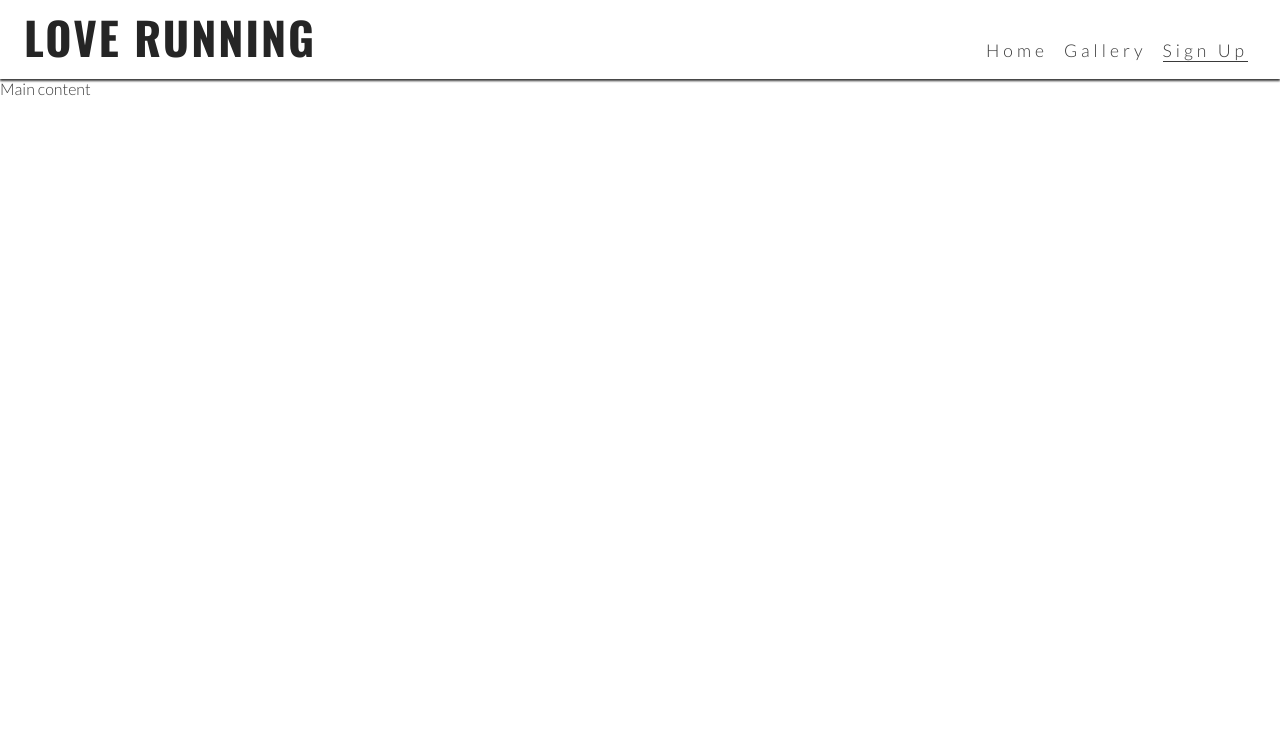
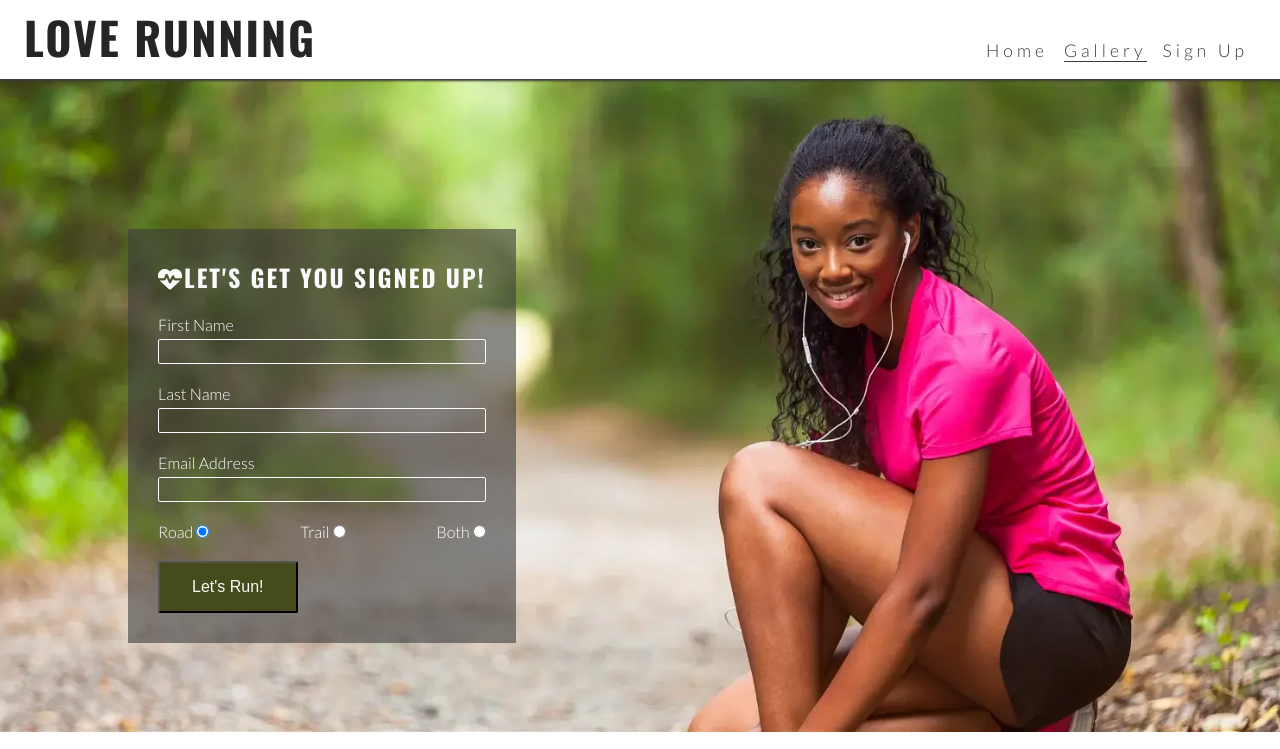
Before and after one commit to TJCAJ/Love-Running, a plain HTML site: page signup.html in a window 1280 px wide. Shown: the top 749 px of the page. Drawn offline with nearby package versions, Linux system fonts and the light colour scheme.

Commit message:
Styling the form

```diff
--- a/assets/css/style.css
+++ b/assets/css/style.css
@@ -18,9 +18,7 @@ body {
     font-family: 'Lato', sans-serif;
 }
 
-h1,
-h2,
-h3 {
+h1, h2, h3 {
     font-family: 'Oswald', sans-serif;
     text-transform: uppercase;
     letter-spacing: 2px;
@@ -55,7 +53,7 @@ header a {
     list-style-type: none;
 }
 
-#menu>li {
+#menu > li {
     margin-bottom: 1em;
 }
 
@@ -90,9 +88,13 @@ nav {
 
 /* Main content */
 main {
-    /* Make main element take up any surplus space to push footer down */
+    /* Enlarge main element to push footer down */
     flex: 1 0 auto;
+    /* Add margin at the top to prevent content from being covered by the header */
     margin-top: 47px;
+    /*Enable flex properties for child elements */
+    display: flex;
+    flex-direction: column;
 }
 
 /* Hero section */
@@ -115,8 +117,7 @@ main {
     padding-left: 10px;
 }
 
-#cover-text>h2,
-#cover-text>h3 {
+#cover-text > h2, #cover-text > h3 {
     color: #ffffff;
 }
 
@@ -132,8 +133,8 @@ main {
     font-size: 280%;
 }
 
-#benefits-physical>div,
-#benefits-mental>div {
+#benefits-physical > div,
+#benefits-mental > div {
     line-height: 20px;
     margin-bottom: 20px;
 }
@@ -177,7 +178,7 @@ main {
     background-color: rgba(0, 0, 0, .6);
     padding: 15px;
     text-align: center;
-    /* This will not wrap on screens of less tha 400px wide.
+    /* This will not wrap on screens of less than 400px wide.
     Each div will expand to fill the available space on its row. */
     flex-basis: 200px;
     flex-grow: 1;
@@ -198,6 +199,58 @@ main {
 
 #photos {
     line-height: 0;
+}
+
+/* Form */
+#signup {
+    background-image: url("../images/signup-image.webp");
+    background-size: cover;
+    background-position: 75%;
+    padding: 20px 10% 0 10%;
+    flex-grow: 1;
+}
+
+
+#signup-form {
+    color: #ffffff;
+    background-color: rgba(60, 60, 60, 0.6);
+    padding: 30px;
+}
+
+
+#signup-form>h2 {
+    color: #fafafa;
+    margin-bottom: 20px;
+}
+
+
+.text-input {
+    background: transparent;
+    color: #fafafa;
+    width: 100%;
+    height: 25px;
+    margin: 5px 0 20px 0;
+    border: 1px solid #fafafa;
+    border-radius: 2px;
+    padding: 0 5px;
+}
+
+
+.radio-buttons {
+    width: 100%;
+    display: flex;
+    justify-content: space-between;
+    flex-direction: row;
+}
+
+
+.join-button {
+    margin-top: 20px;
+    border-radius: 2px;
+    padding: 15px 32px;
+    font-size: 100%;
+    background-color: #454b1b;
+    color: #fafafa;
 }
 
 /* Footer */
@@ -221,10 +274,10 @@ main {
         column-count: 2;
         column-gap: 0;
     }
+}
 
 /* Media query: tablets and larger (768px and up) */
 @media screen and (min-width: 768px) {
-
     /* Header */
     nav {
         display: block;
@@ -233,11 +286,12 @@ main {
         width: fit-content;
         padding-right: 1rem;
     }
+
     #menu {
         display: flex;
     }
 
-    #menu>li {
+    #menu > li {
         padding-left: 1rem;
     }
 
@@ -245,17 +299,17 @@ main {
         display: none;
     }
 
-#logo {
+    #logo {
     font-size: 280%;
     line-height: 75px;
     margin: 0 0.5rem;
-}
+    }
 
 /* Main content */
-main {
+    main {
     /* Push main content down to accommodate larger header */
     margin-top: 79px;
-}
+    }
 
 /* Hero */
 #cover-text {
@@ -286,11 +340,32 @@ main {
     column-count: 3;
 }
 
-}
+    /* Form */
+    #signup {
+        background-position: center;
+        position: relative;
+    }
+
+    #signup-form {
+        max-width: 400px;
+        position: absolute;
+        left: 10%;
+        top: 150px;
+    }
+
+    .text-input:hover {
+        border-color: #f16c6b;
+    }
+
+    .join-button:hover {
+        background-color: #fafafa;
+        color: #454b1b;
+    }
+
 /* Large devices (laptops and desktops, 992px and up) */
 @media screen and (min-width: 992px) {
 
-    #menu a:hover {
+    #menu a:hover{
         border-bottom: 1px solid #3a3a3a;
     }
 
--- a/signup.html
+++ b/signup.html
@@ -32,14 +32,45 @@
         <nav>
             <ul id="menu">
                 <li><a href="index.html">Home</a></li>
-                <li><a href="gallery.html">Gallery</a></li>
-                <li><a href="signup.html" class="active">Sign Up</a></li>
+                <li><a href="gallery.html" class="active">Gallery</a></li>
+                <li><a href="signup.html">Sign Up</a></li>
             </ul>
         </nav>
     </header>
 
     <!-- Main content -->
-    <main>Main content</main>
+    <main>
+        <section id="signup">
+            <form id="signup-form" method="POST" action="https://formdump.codeinstitute.net">
+                <h2><i class="fa-solid fa-heartbeat"></i>Let's get you signed up!</h2>
+                <label for="first_name">First Name</label>
+                <input type="text" name="first_name" id="first_name" class="text-input" required>
+                <br>
+                <label for="last_name">Last Name</label>
+                <input type="text" name="last_name" id="last_name" class="text-input" required>
+                <br>
+                <label for="email_address">Email Address</label>
+                <input type="email" name="email_address" id="email_address" class="text-input" required>
+                <br>
+                <div class="radio-buttons">
+                    <div>
+                        <label for="road">Road</label>
+                        <input type="radio" name="running_preference" id="road" value="road" required checked>
+                    </div>
+                    <div>
+                        <label for="trail">Trail</label>
+                        <input type="radio" name="running_preference" id="trail" value="trail" required>
+                    </div>
+                    <div>
+                        <label for="both">Both</label>
+                        <input type="radio" name="running_preference" id="both" value="both" required>
+                    </div>
+                </div>
+                <button type="submit" class="join-button">Let's Run!</button>
+            </form>
+
+        </section>
+    </main>
 
     <!-- Footer -->
     <footer>
```
Also changed, not shown: assets/images/signup-image.webp (added).
